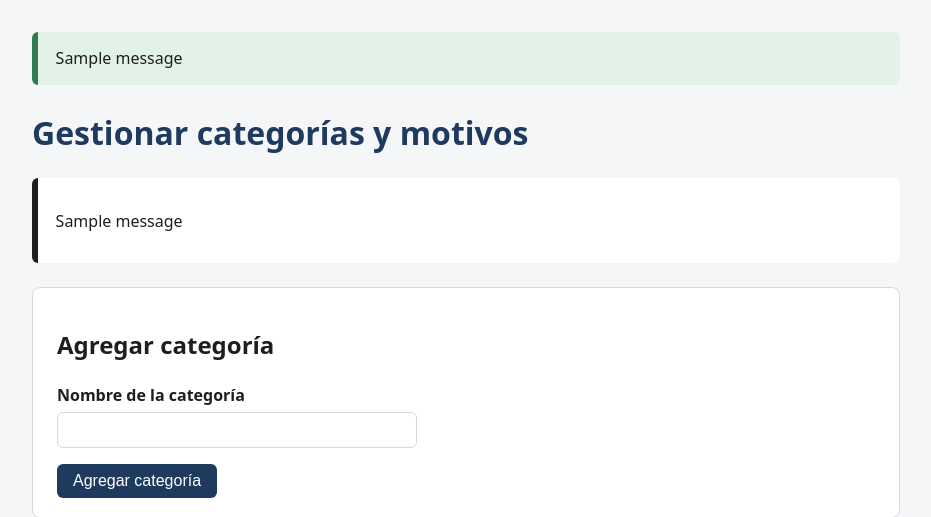
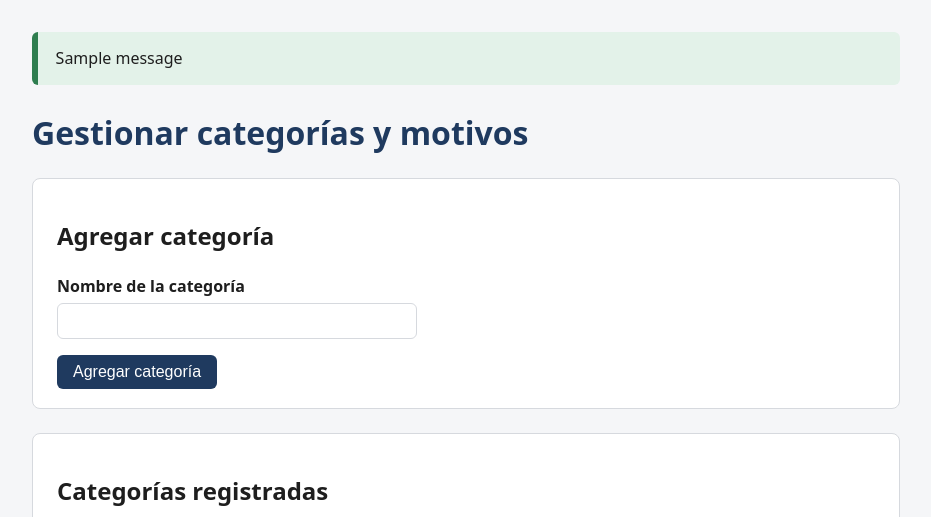
Before and after one commit to Gonzzzalo17/inscripciones-talleres, a Django app: template inscripciones/templates/inscripciones/gestionar_categorias_motivos.html in a window 1280 px wide. Shown: the part 52-569 px from the top of the page, without its empty margins (174-1105 px from the left). Run offline with Django 5.2, Linux system fonts and the light colour scheme; the template is opened without the code that fills it: values that come from a table or form of the project are taken from there, others are empty; data comes from the database, SQL or seed files in the repository; tables that the repository leaves empty hold one stand-in row (values such as "Sample post"); one stand-in notice (Sample message) is shown.

Commit message:
Categorias y motivos: el aviso salia dos veces (base.html ya muestra los mensajes)

```diff
--- a/inscripciones/templates/inscripciones/gestionar_categorias_motivos.html
+++ b/inscripciones/templates/inscripciones/gestionar_categorias_motivos.html
@@ -1,18 +1,9 @@
-
 {% extends "inscripciones/base.html" %}
 
 {% block titulo %}Gestionar categorías y motivos{% endblock %}
 
 {% block contenido %}
 <h1>Gestionar categorías y motivos</h1>
-
-{% if messages %}
-    {% for message in messages %}
-        <div class="aviso">
-            <p>{{ message }}</p>
-        </div>
-    {% endfor %}
-{% endif %}
 
 <div class="caja">
     <h2>Agregar categoría</h2>
```
